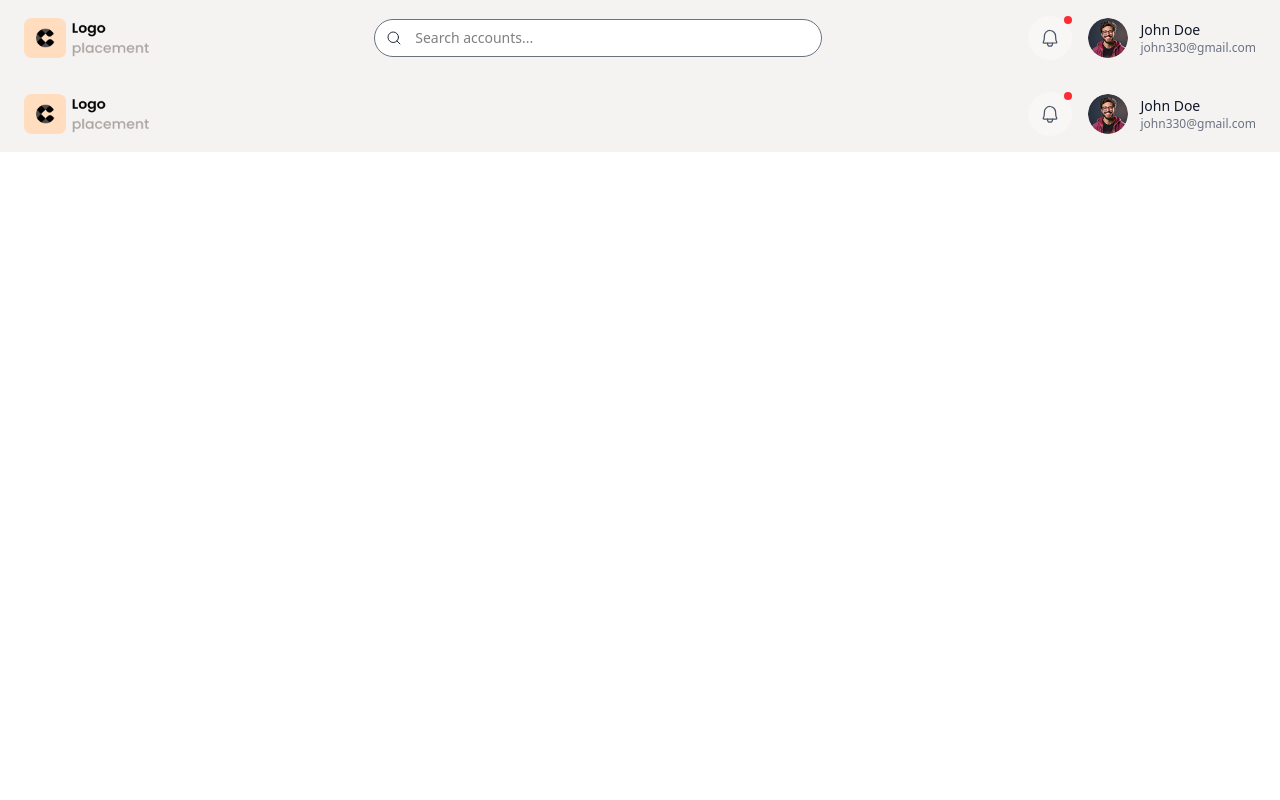
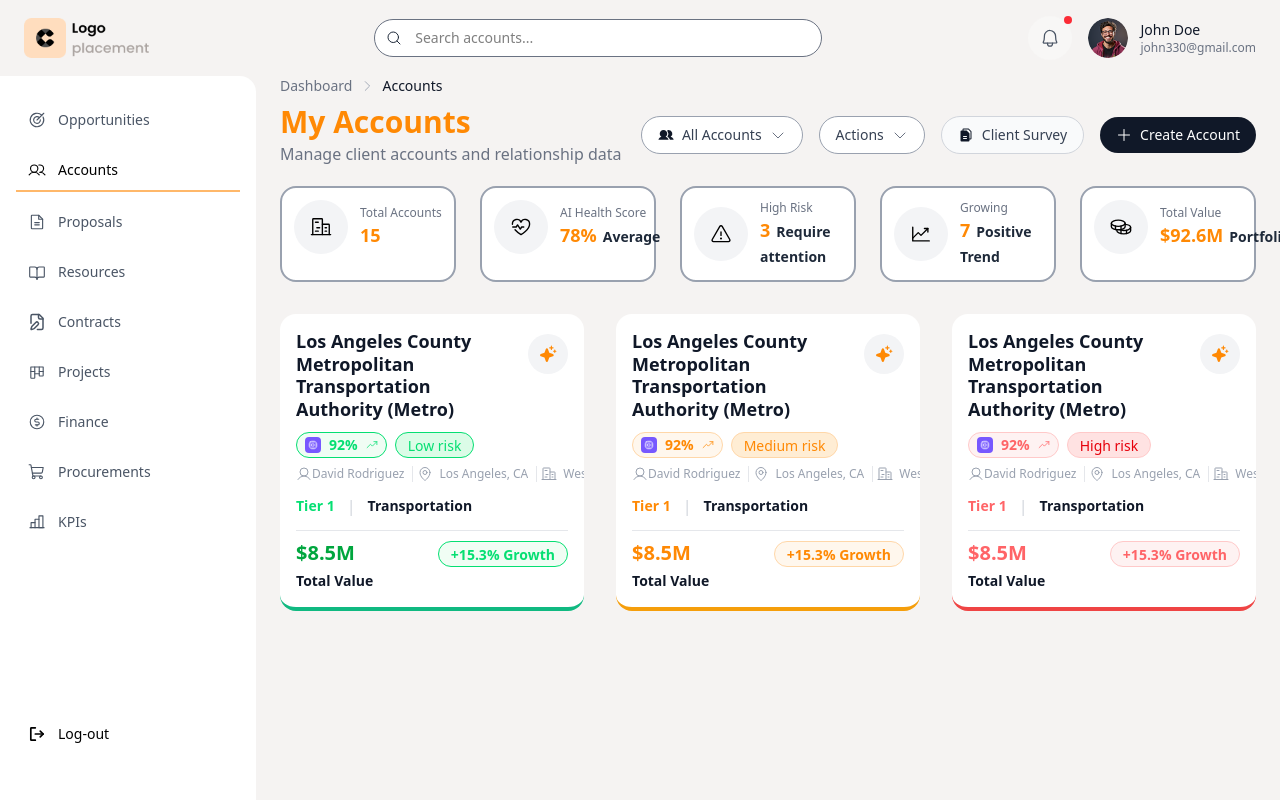
Before and after one commit to 099rahulyadav/dashboard, a React (Vite) app: page / in a window 1280 px wide. Built offline with nearby package versions, Linux system fonts and the light colour scheme.

Commit message:
added dashboard

```diff
--- a/src/App.tsx
+++ b/src/App.tsx
@@ -6,18 +6,18 @@ import Dashboard from "./components/Dashboard";
 // import { ResetPasswordDialog } from "./components/ResetPasswordDialog";
 // import SetNewPassword from "./components/SetNewPassword";
 // import SignInPage from "./components/SignInPage";
-import Header2 from "./components/Header2";
+// import Header2 from "./components/Header2";
 // import CreateAccountModal from "./components/CreateAccountModal";
 // import Sidebar from "./components/Sidebar";
-import Header from "./components/Header";
+// import Header from "./components/Header";
 
 function App() {
   return (
     <div>
-      {/* <Dashboard /> */}
-      <Header onMenuClick={function (): void {
+      <Dashboard />
+      {/* <Header onMenuClick={function (): void {
         throw new Error("Function not implemented.");
-      } }/>
+      } }/> */}
       {/* <Sidebar isOpen={false} onClose={function (): void {
         throw new Error("Function not implemented.");
       } } /> */}
@@ -29,7 +29,7 @@ function App() {
       {/* <SetNewPassword/> */}
       {/* <SignInPage/> */}
       {/* <ResetPasswordDialog/> */}
-      <Header2/>
+      {/* <Header2/> */}
     </div>
   )
 }
--- a/src/components/AccountCard.tsx
+++ b/src/components/AccountCard.tsx
@@ -1,5 +1,5 @@
 import React from 'react';
-import { MapPin, Building, User, TrendingUp, Sparkles,Cpu } from 'lucide-react';
+import { Sparkle,Cpu,MapPin,TrendUp,User,Buildings } from 'phosphor-react';
 
 interface Account {
   id: number;
@@ -51,7 +51,7 @@ const AccountCard: React.FC<AccountCardProps> = ({ account }) => {
           {account.name}
         </h3>
         <div className="flex-shrink-0 w-10 h-10 mt-1 bg-gray-100 rounded-full flex items-center justify-center">
-          <Sparkles className="text-orange-400" size={16} />
+          <Sparkle className="text-orange-400" weight='fill' size={18} />
         </div>
       </div>
 
@@ -66,7 +66,7 @@ const AccountCard: React.FC<AccountCardProps> = ({ account }) => {
           <span className={`text-sm font-semibold  ${account.growthColor}`}>
             {account.score}
           </span>
-          <TrendingUp className={account.growthColor} size={12} />
+          <TrendUp className={account.growthColor} size={12} />
         </div>
         <div
           className={`px-3 items-center rounded-full border ${account.borderColor} ${account.riskBg}`}
@@ -88,7 +88,7 @@ const AccountCard: React.FC<AccountCardProps> = ({ account }) => {
           <span className="truncate">{account.location}</span>
         </div>
         <div className="flex items-center space-x-1.5">
-          <Building size={16} className="text-gray-400" />
+          <Buildings size={16} className="text-gray-400" />
           <span className="truncate">{account.office}</span>
         </div>
       </div>
--- a/src/components/AccountsHeader.tsx
+++ b/src/components/AccountsHeader.tsx
@@ -1,6 +1,5 @@
 import React from 'react';
-import { ChevronDown, Plus, FileText,UserRoundPen} from 'lucide-react';
-
+import { CaretDown, Plus, Files,Users} from 'phosphor-react'
 const AccountsHeader: React.FC = () => {
   return (
     <div className="flex flex-col lg:flex-row lg:items-center lg:justify-between mb-5">
@@ -11,18 +10,18 @@ const AccountsHeader: React.FC = () => {
 
       <div className="flex items-center space-x-4 mt-4 lg:mt-0">
         <button className="flex items-center space-x-2 px-4 py-2 bg-white border-[1px] border-gray-400 rounded-full hover:bg-gray-50 transition-colors">
-          <UserRoundPen size={16} className="text-gray-500" />
+          <Users size={16} weight='fill' className="text-gray-900" />
           <span className="text-sm font-medium text-gray-700">All Accounts</span>
-          <ChevronDown size={16} className="text-gray-500" />
+          <CaretDown size={16} className="text-gray-500" />
         </button>
 
         <button className="flex items-center space-x-2 px-4 py-2 bg-white border-[1px] border-gray-400 rounded-full hover:bg-gray-50 transition-colors">
           <span className="text-sm font-medium text-gray-700">Actions</span>
-          <ChevronDown size={16} className="text-gray-500" />
+          <CaretDown size={16} className="text-gray-500" />
         </button>
 
         <button className="flex items-center space-x-2 px-4 py-2 bg-gray-50 border-[1px] border-gray-300 rounded-full hover:bg-gray-100 transition-colors">
-          <FileText size={16} className="text-gray-500" />
+          <Files size={16} weight='fill' className="text-gray-900" />
           <span className="text-sm font-medium text-gray-700">Client Survey</span>
         </button>
 
--- a/src/components/Breadcrumb.tsx
+++ b/src/components/Breadcrumb.tsx
@@ -1,11 +1,11 @@
 import React from 'react';
-import { ChevronRight } from 'lucide-react';
+import { CaretRight } from 'phosphor-react';
 
 const Breadcrumb: React.FC = () => {
   return (
     <nav className="flex items-center space-x-2 text-sm mb-2">
       <span className="text-gray-500 font-medium">Dashboard</span>
-      <ChevronRight size={14} className="text-gray-400" />
+      <CaretRight size={14} className="text-gray-400" />
       <span className="text-gray-900 font-medium">Accounts</span>
     </nav>
   );
--- a/src/components/MetricsCards.tsx
+++ b/src/components/MetricsCards.tsx
@@ -1,33 +1,33 @@
 import React from 'react';
-import { Building2, Heart, AlertTriangle, TrendingUp, DollarSign } from 'lucide-react';
+import { Buildings, Heartbeat, Warning, ChartLineUp, Coins } from 'phosphor-react';
 
 const MetricsCards: React.FC = () => {
   const metrics = [
     {
-      icon: Building2,
+      icon: Buildings,
       label: 'Total Accounts',
       value: '15',
     },
     {
-      icon: Heart,
+      icon: Heartbeat,
       label: 'AI Health Score',
       value: '78%',
       subtitle: 'Average',
     },
     {
-      icon: AlertTriangle,
+      icon: Warning,
       label: 'High Risk',
       value: '3',
       subtitle: 'Require attention',
     },
     {
-      icon: TrendingUp,
+      icon: ChartLineUp,
       label: 'Growing',
       value: '7',
       subtitle: 'Positive Trend',
     },
     {
-      icon: DollarSign,
+      icon: Coins,
       label: 'Total Value',
       value: '$92.6M',
       subtitle: 'Portfolio',
@@ -40,7 +40,7 @@ const MetricsCards: React.FC = () => {
         <div key={index} className="bg-white p-2 xl:p-3 rounded-2xl border-[2px] border-gray-400 hover:shadow-sm transition-shadow " >
           <div className="flex items-center space-x-2 xl:space-x-3">
             <div className={`p-4 rounded-full bg-gray-100`}>
-              <metric.icon  size={20} />
+              <metric.icon  size={22} />
             </div>
             <div className="flex-1">
               <div className="text-xs text-gray-500 font-medium truncate">{metric.label}</div>
```
